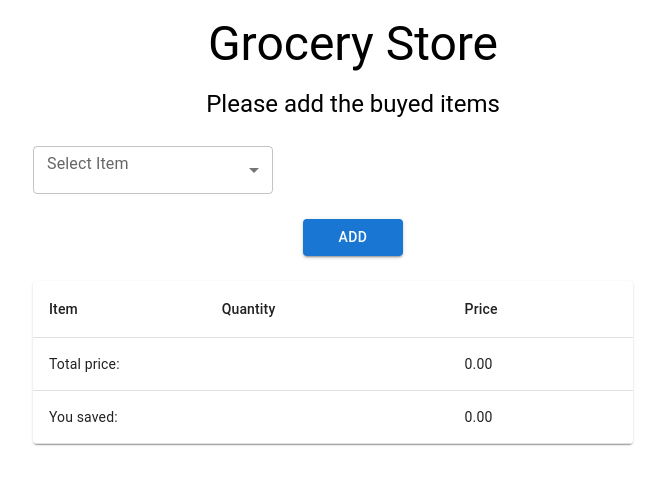
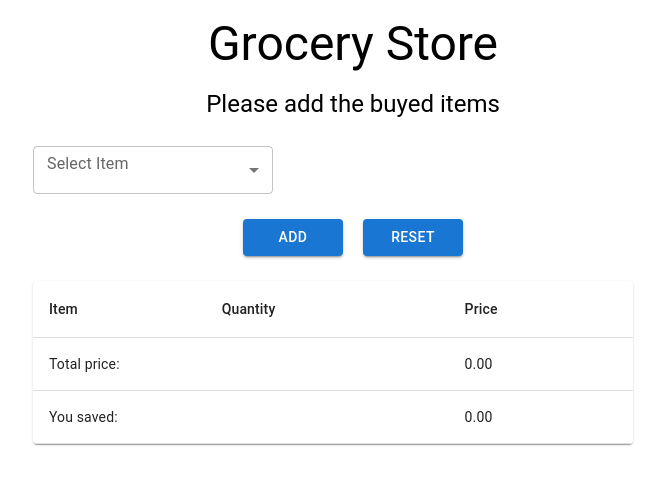
Before and after one commit to josueroque/grocerystore, a React (Create React App) app: page / in a window 1280 px wide. Shown: the top 484 px of the page, without its empty margins (287-952 px from the left). Built offline with nearby package versions, Linux system fonts and the light colour scheme.

Commit message:
Added a reset function

```diff
--- a/package.json
+++ b/package.json
@@ -12,6 +12,7 @@
     "react": "^17.0.2",
     "react-dom": "^17.0.2",
     "react-scripts": "5.0.0",
+    "sweetalert": "^2.1.2",
     "web-vitals": "^2.1.4"
   },
   "scripts": {
--- a/src/components/Sales/Sales.jsx
+++ b/src/components/Sales/Sales.jsx
@@ -11,6 +11,7 @@ import {
 import React, { useState, useEffect } from "react";
 import SalesTable from "../SalesTable";
 import pricingTable from "./resources";
+import swal from "sweetalert";
 
 const Sales = () => {
   const [selectedItem, setSelectedItem] = useState(null);
@@ -39,7 +40,19 @@ const Sales = () => {
     setSavings(totalSavings.toFixed(2));
   }, [calculatedRows]);
 
+  const reset = () => {
+    setSelectedItem(null);
+    setCalculatedRows([]);
+    setTotal(0);
+    setSavings(0);
+  };
+
   const submit = () => {
+    if (!selectedItem) {
+      swal("You must select an item first!", "", "warning");
+      return;
+    }
+
     let itemSelected = calculatedRows.find((item) => item.id === selectedItem);
 
     if (!itemSelected) {
@@ -121,6 +134,14 @@ const Sales = () => {
         >
           Add
         </Button>
+        <Button
+          variant='contained'
+          align='center'
+          onClick={reset}
+          style={{ width: 100, marginBottom: 25, marginLeft: 20 }}
+        >
+          Reset
+        </Button>
       </Box>
       <SalesTable
         rows={calculatedRows}
```
Also changed, not shown: 1 other file (tests, documents, lock files or other folders).
